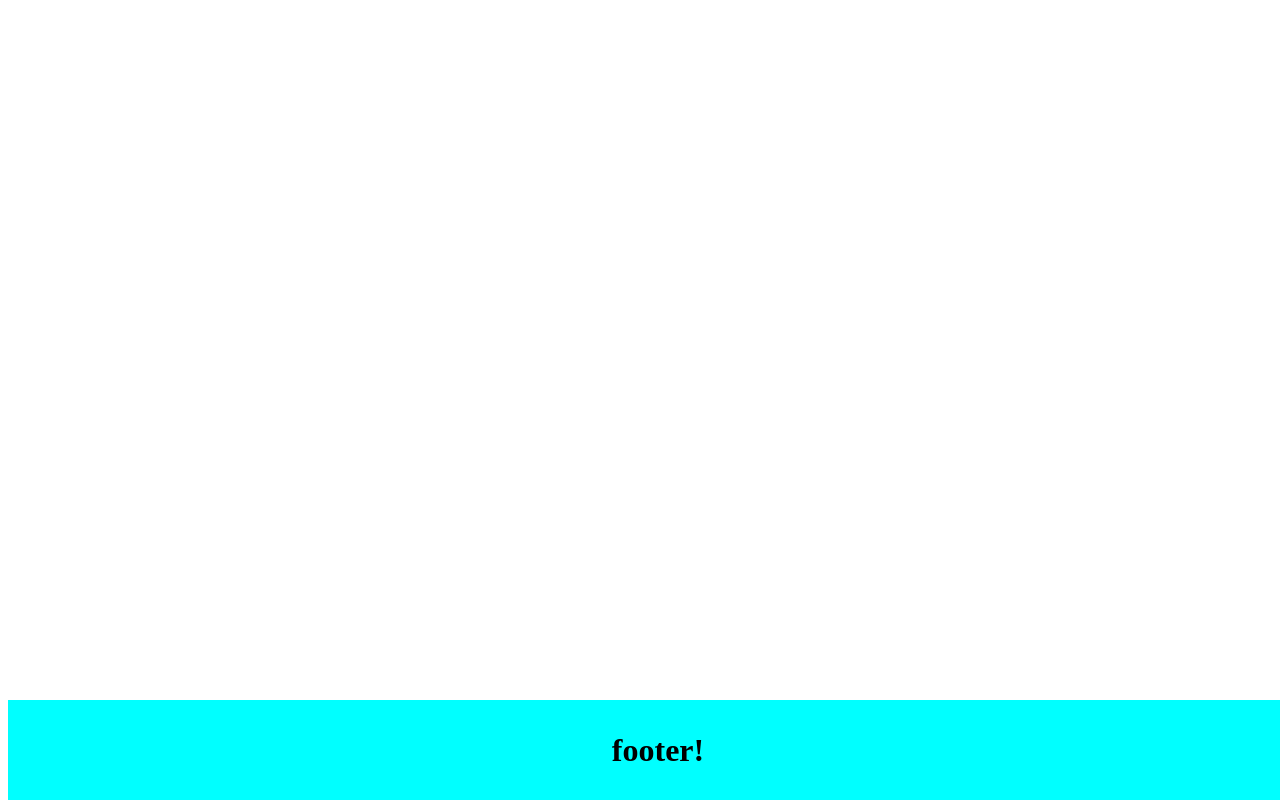
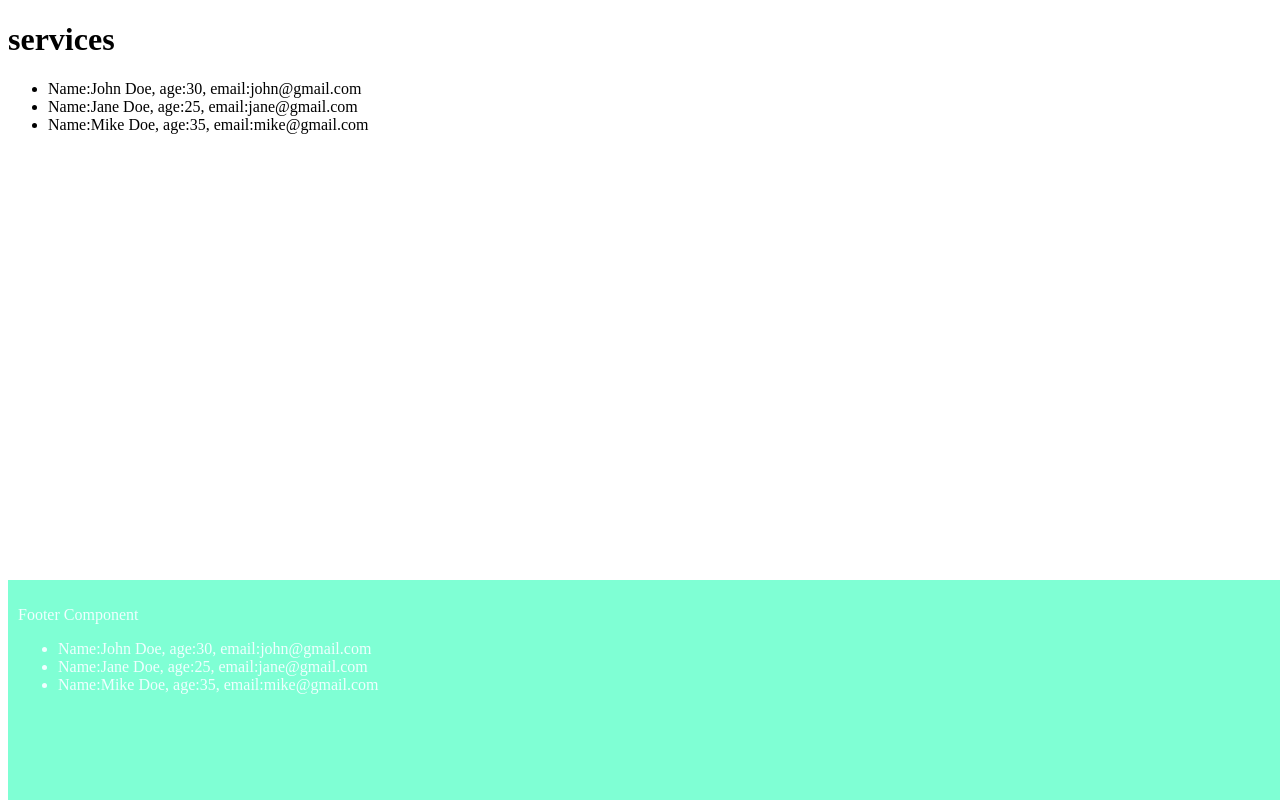
Before and after one commit to sangampshinde/Learn-Angular-v16, an Angular app: page / in a window 1280 px wide. Shown: the top 800 px of the page. Built offline with nearby package versions, Linux system fonts and the light colour scheme.

Commit message:
services

```diff
--- /dev/null
+++ b/src/app/Services/userdata.service.ts
@@ -0,0 +1,17 @@
+import { Injectable } from '@angular/core';
+
+@Injectable({
+  providedIn: 'root'
+})
+export class UserdataService {
+
+  constructor() { }
+
+  users(){
+    return [
+      {name: 'John Doe', age: 30, email: 'john@gmail.com'},
+      {name: 'Jane Doe', age: 25 ,email: 'jane@gmail.com'},
+      {name: 'Mike Doe', age: 35 ,email: 'mike@gmail.com'}
+    ];
+  }
+}
--- a/src/app/app.component.html
+++ b/src/app/app.component.html
@@ -30,5 +30,12 @@
 
 
   <!-- Services -->
+     <h1>services</h1>
+
+     <ul>
+      <li *ngFor="let user of users">
+        Name:{{user.name}}, age:{{user.age}}, email:{{user.email}}
+      </li>
+     </ul>
 
   <app-footer></app-footer>
--- a/src/app/app.component.ts
+++ b/src/app/app.component.ts
@@ -1,10 +1,22 @@
 import { Component } from '@angular/core';
+import { UserdataService } from './Services/userdata.service';
+
 
 @Component({
   selector: 'app-root',
   templateUrl: './app.component.html',
   styleUrls: ['./app.component.css']
 })
+
 export class AppComponent {
-  title = 'ang16';
+
+  users:any;
+
+  // constructor function to get data from services
+  constructor(private userdata:UserdataService){
+    console.log('userdata:',userdata.users());
+    this.users = userdata.users();
+
+  }
+
 }
--- a/src/app/footer/footer.component.css
+++ b/src/app/footer/footer.component.css
@@ -1,8 +1,9 @@
-.bottom{
+.footer{
     position: absolute;
-    background-color: aqua;
     bottom: 0;
+    color: azure;
+    background-color: aquamarine;
+    height: 200px;
     width: 100%;
-    text-align: center;
     padding: 10px;
 }
--- a/src/app/footer/footer.component.html
+++ b/src/app/footer/footer.component.html
@@ -1,3 +1,10 @@
-<div class="bottom">
-    <h1>footer!</h1>
+<div class="footer">
+<p>Footer Component</p>
+
+<ul>
+    <li *ngFor="let user of users">
+      Name:{{user.name}}, age:{{user.age}}, email:{{user.email}}
+    </li>
+   </ul>
+
 </div>
--- a/src/app/footer/footer.component.ts
+++ b/src/app/footer/footer.component.ts
@@ -1,4 +1,6 @@
 import { Component } from '@angular/core';
+import { UserdataService } from '../Services/userdata.service';
+
 
 @Component({
   selector: 'app-footer',
@@ -6,5 +8,13 @@ import { Component } from '@angular/core';
   styleUrls: ['./footer.component.css']
 })
 export class FooterComponent {
+  users:any;
+
+  // constructor function to get data from services
+  constructor(private userdata:UserdataService){
+    console.log('userdata:',userdata.users());
+    this.users = userdata.users();
+
+  }
 
 }
```
Also changed, not shown: src/Services/userdata.service.ts (deleted, +0 -9 lines), 1 other file (tests, documents, lock files or other folders).
